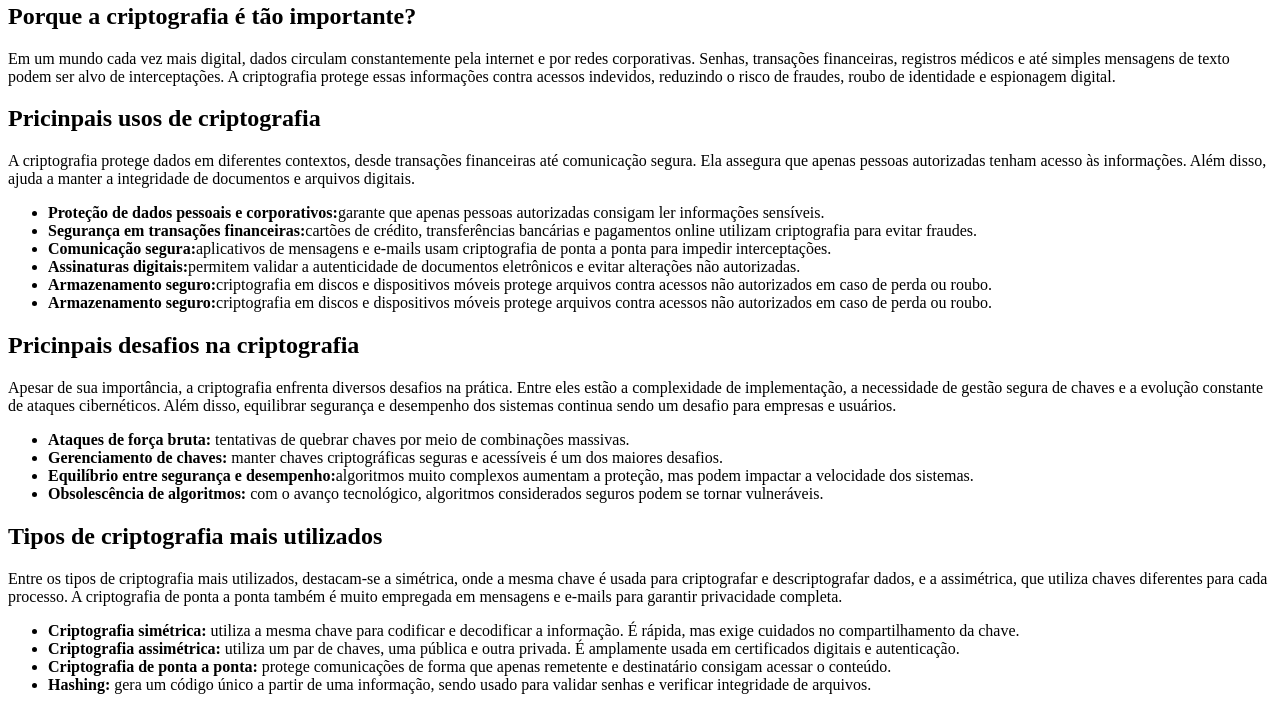
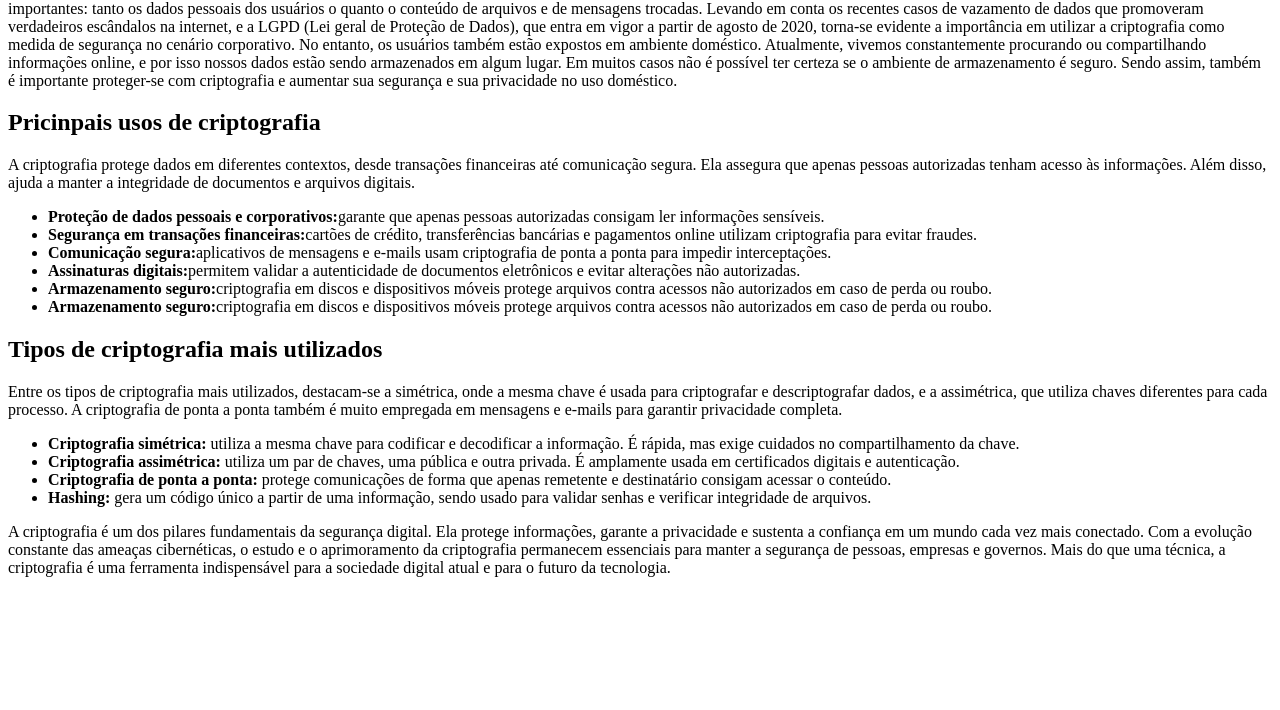
Before and after one commit to ValdemirVieira/desafio-grupo-bfd-projeto01, a plain HTML site: page desafioGrupo/pagArryanne/Crip.html in a window 1280 px wide. Shown: the part 426-1136 px from the top of the page. After the commit the page ends 1019 px from the top, so only its background shows below. Drawn offline with Linux system fonts and the light colour scheme.

Commit message:
Update Crip.html

```diff
--- a/desafioGrupo/pagArryanne/Crip.html
+++ b/desafioGrupo/pagArryanne/Crip.html
@@ -8,19 +8,16 @@
 <body>
     <h1>CRITOGRAFIA</h1>
 
-    <p>A criptografia é o processo de transformar informações legíveis em um formato codificado, de modo que apenas pessoas ou sistemas autorizados possam acessá-las. Essa técnica garante confidencialidade, integridade e, em muitos casos, a autenticidade dos dados.</p>
-    <p>Desde a antiguidade, quando mensagens eram codificadas manualmente, até os modernos algoritmos digitais, a criptografia sempre desempenhou um papel fundamental na proteção da comunicação e das informações</p>
+    <p>A criptografia serve para proteger informações e garantir quatro propriedades essenciais: confidencialidade (impedindo o acesso não autorizado), integridade (garantindo que os dados não foram alterados), autenticação (verificando a identidade do usuário ou origem da informação) e não repúdio (impossibilitando que um usuário negue suas ações passadas). Ela transforma dados em um código secreto, tornando-os ilegíveis para quem não possui a chave de decodificação, sendo essencial em comunicações online, armazenamento de dados e transações financeiras. </p>
 
     <h2>Para que serve a criptografia?</h2>
     <p>A criptografia teve origem no envio de informações confidenciais entre figuras militares e políticas. As mensagens eram codificadas para parecerem textos aleatórios a qualquer pessoa, exceto ao destinatário pretendido.</p>
     <p>Com o tempo, as técnicas originais de encriptação se tornaram obsoletas e hoje podem ser vistas apenas em seções de enigmas em jornais. Felizmente, o campo evoluiu e passou a adotar algoritmos baseados em análises e fundamentos matemáticos rigorosos.</p>
     <p>Atualmente, a criptografia vai muito além da confidencialidade. Ela também garante autenticação de mensagens, integridade de dados, computação segura e serve como base de tecnologias modernas. Está presente em protocolos como o HTTPS, em aplicativos de comunicação segura, em serviços de voz e até em moedas digitais.</p>
 
-    <img src="img/WhatsApp Image 2025-09-11 at 15.09.34.jpeg" alt="Imagem"> <br>
-
     <h2>Porque a criptografia é tão importante? </h2>
-    <p>Em um mundo cada vez mais digital, dados circulam constantemente pela internet e por redes corporativas. Senhas, transações financeiras, registros médicos e até simples mensagens de texto podem ser alvo de interceptações.
-    A criptografia protege essas informações contra acessos indevidos, reduzindo o risco de fraudes, roubo de identidade e espionagem digital.
+    <p>A grande necessidade de uso da criptografia está na proteção da identidade e dos dados do usuário.  Caso haja alguma tentativa de invasão, o sistema de criptografia protege todas as informações importantes: tanto os dados pessoais dos usuários o quanto o conteúdo de arquivos e de mensagens trocadas. Levando em conta os recentes casos de vazamento de dados que promoveram verdadeiros escândalos na internet, e a LGPD (Lei geral de Proteção de Dados), que entra em vigor a partir de agosto de 2020, torna-se evidente a importância em utilizar a criptografia como medida de segurança no cenário corporativo.
+    No entanto, os usuários também estão expostos em ambiente doméstico. Atualmente, vivemos constantemente procurando ou compartilhando informações online, e por isso nossos dados estão sendo armazenados em algum lugar. Em muitos casos não é possível ter certeza se o ambiente de armazenamento é seguro. Sendo assim, também é importante proteger-se com criptografia e aumentar sua segurança e sua privacidade no uso doméstico.
     </p>
 
     <h2>Pricinpais usos de criptografia</h2>
@@ -36,19 +33,6 @@
         <li><strong>Armazenamento seguro:</strong>criptografia em discos e dispositivos móveis protege arquivos contra acessos não autorizados em caso de perda ou roubo.</li>
     </ul>
 
-
-    <h2>Pricinpais desafios na criptografia</h2>
-    <p>Apesar de sua importância, a criptografia enfrenta diversos desafios na prática.
-    Entre eles estão a complexidade de implementação, a necessidade de gestão segura de chaves e a evolução constante de ataques cibernéticos.
-    Além disso, equilibrar segurança e desempenho dos sistemas continua sendo um desafio para empresas e usuários.</p>
-
-    <ul>
-        <li><b>Ataques de força bruta:</b> tentativas de quebrar chaves por meio de combinações massivas.</li>
-        <li><b>Gerenciamento de chaves: </b> manter chaves criptográficas seguras e acessíveis é um dos maiores desafios.</li>
-        <li><b>Equilíbrio entre segurança e desempenho:</b>algoritmos muito complexos aumentam a proteção, mas podem impactar a velocidade dos sistemas.</li>
-        <li><b>Obsolescência de algoritmos:</b> com o avanço tecnológico, algoritmos considerados seguros podem se tornar vulneráveis.</li>
-    </ul>
-
     <h2>Tipos de criptografia mais utilizados</h2>
     <p>Entre os tipos de criptografia mais utilizados, destacam-se a simétrica, onde a mesma chave é usada para criptografar e descriptografar dados, e a assimétrica, que utiliza chaves diferentes para cada processo.
     A criptografia de ponta a ponta também é muito empregada em mensagens e e-mails para garantir privacidade completa.</p>
@@ -58,6 +42,9 @@
         <li><b>Criptografia de ponta a ponta: </b>protege comunicações de forma que apenas remetente e destinatário consigam acessar o conteúdo.</li>
         <li><b>Hashing:</b> gera um código único a partir de uma informação, sendo usado para validar senhas e verificar integridade de arquivos.</li>
     </ul>
+    <p>A criptografia é um dos pilares fundamentais da segurança digital. Ela protege informações, garante a privacidade e sustenta a confiança em um mundo cada vez mais conectado.
+    Com a evolução constante das ameaças cibernéticas, o estudo e o aprimoramento da criptografia permanecem essenciais para manter a segurança de pessoas, empresas e governos.
+    Mais do que uma técnica, a criptografia é uma ferramenta indispensável para a sociedade digital atual e para o futuro da tecnologia.</p>
 
 </body>
 </html>
```
